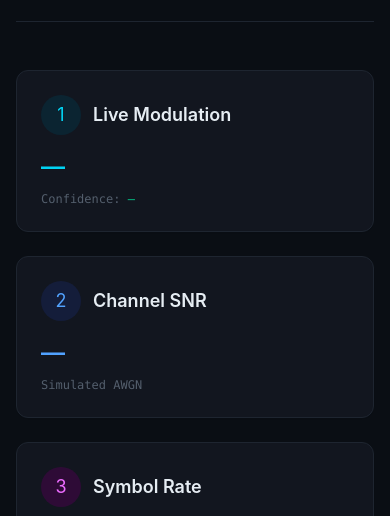
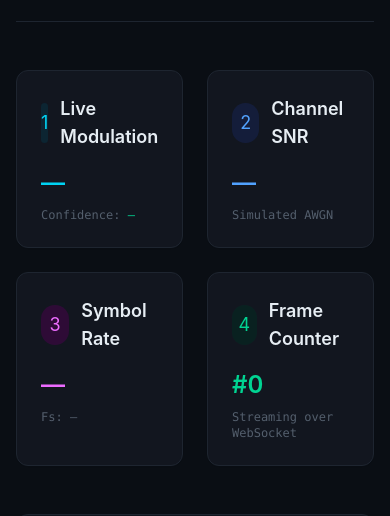
Before and after one commit to mks-Roald/ps26147_toolkit, a Next.js app in the folder frontend/: page /live in a window 390 px wide. Shown: the part 322-838 px from the top of the page. Built offline with nearby package versions, Linux system fonts and the light colour scheme; no server answers.

Commit message:
Change layout of key metric cards to responsive grid in results and live pages

```diff
--- a/frontend/app/live/page.tsx
+++ b/frontend/app/live/page.tsx
@@ -147,7 +147,7 @@
       </header>
 
       {/* Live Telemetry HUD */}
-      <section className="grid grid-cols-1 md:grid-cols-2 lg:grid-cols-4 gap-6">
+      <section className="grid gap-6 grid-cols-2 md:grid-cols-3 lg:grid-cols-5">
         {/* Detected Modulation */}
         <Card className="p-6 hover:floating-shadow transition-all duration-300">
           <div className="flex items-center justify-start mb-4">
--- a/frontend/app/results/page.tsx
+++ b/frontend/app/results/page.tsx
@@ -255,7 +255,7 @@
       </header>
 
       {/* Primary Key Metric Cards */}
-      <section className="grid gap-6">
+      <section className="grid gap-6 grid-cols-2 md:grid-cols-3 lg:grid-cols-5">
         {/* Modulation */}
         <Card className="col-span-1 md:col-span-2 lg:col-span-1 p-6 hover:floating-shadow transition-all duration-300">
           <div className="flex items-center justify-start mb-4">
```
